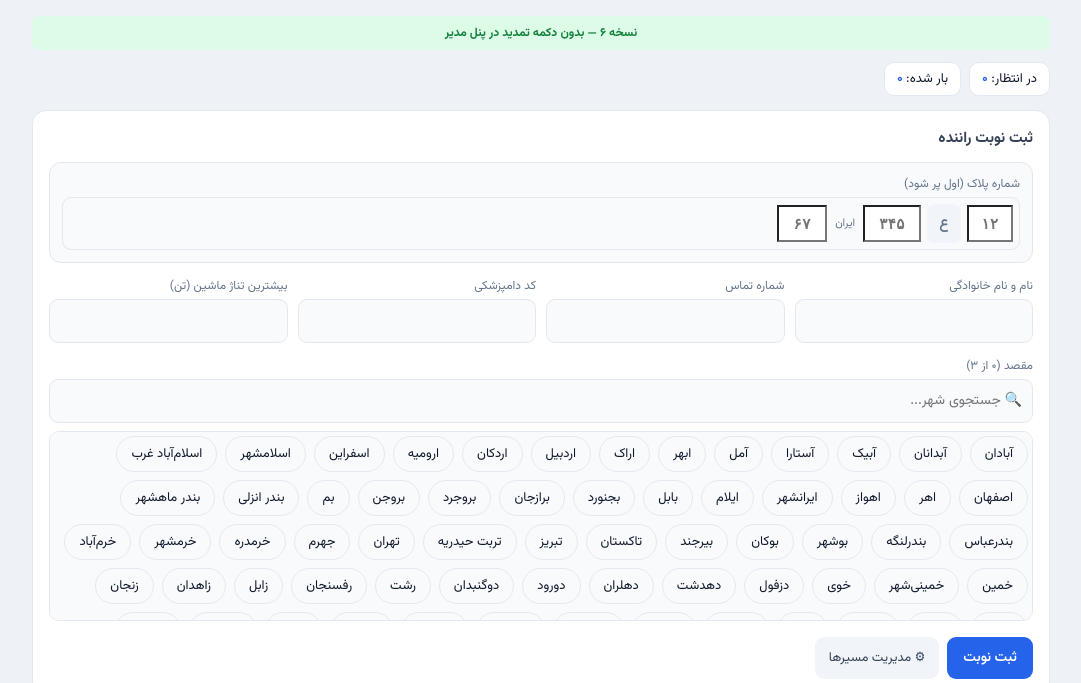
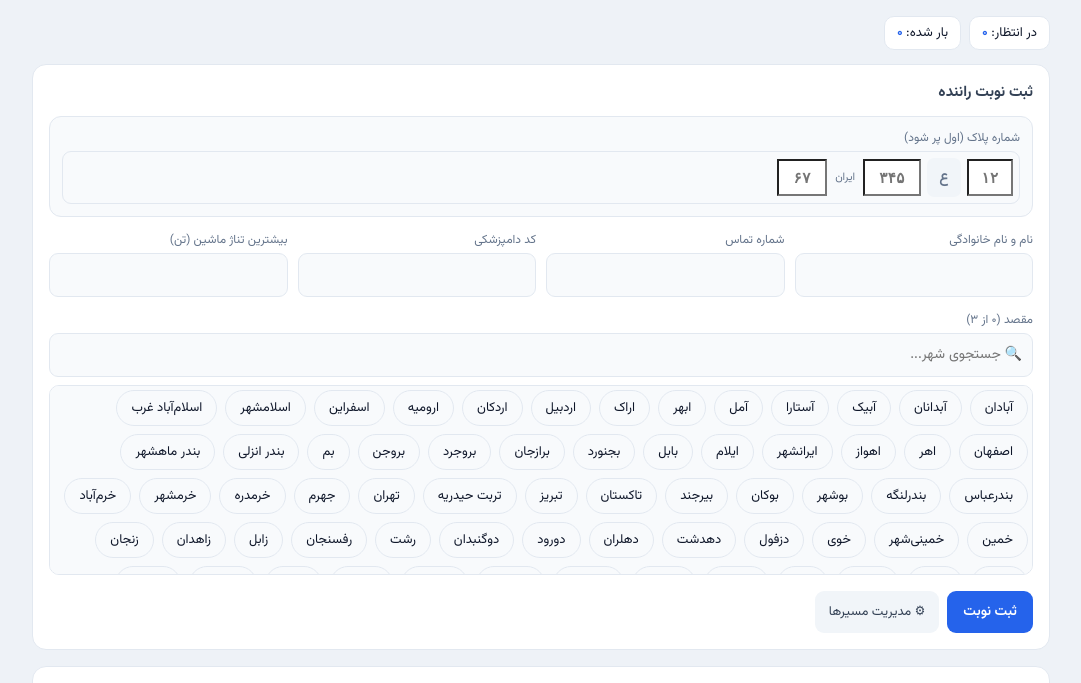
Before and after one commit to bozorgmehrgraphic/nobat, a Flask app: page /manager in a window 1280 px wide. Shown: the part 61-744 px from the top of the page, without its empty margins (99-1180 px from the left). Run offline with Flask 3, Linux system fonts and the light colour scheme; a user stored in the database is signed in.

Commit message:
Update manager.html

```diff
--- a/templates/manager.html
+++ b/templates/manager.html
@@ -1,9 +1,5 @@
 {% extends 'base.html' %}
 {% block content %}
-
-<div style="background:#dcfce7;color:#15803d;padding:8px 14px;border-radius:8px;font-size:12px;margin-bottom:12px;text-align:center;font-weight:700">
-  نسخه ۶ — بدون دکمه تمدید در پنل مدیر
-</div>
 
 <div class="stats-row">
   <div class="stat">در انتظار: <b>{{ waiters|length|fa }}</b></div>
```
